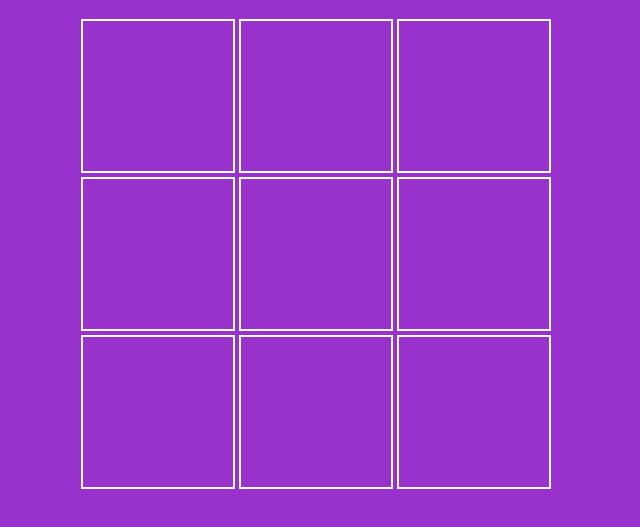
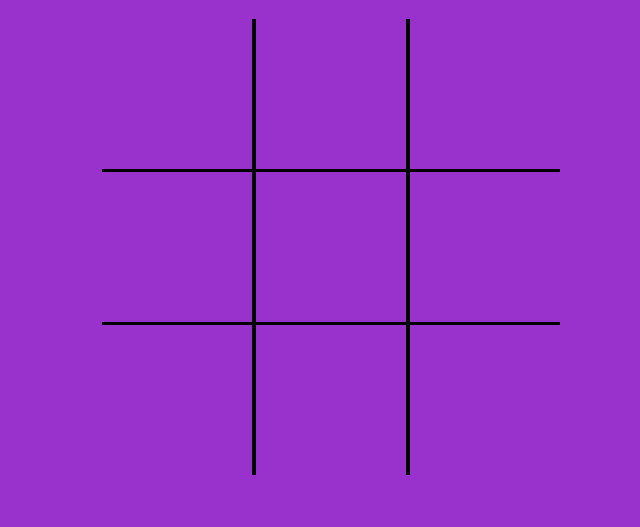
Before and after one commit to Kariston-Draconis/Sticks-And-Stones, a plain HTML site: page Sticks-And-Stones.html in a window 1280 px wide. Shown: the part 61-588 px from the top of the page, without its empty margins (309-949 px from the left). Drawn offline with Linux system fonts and the light colour scheme.

Commit message:
I made the grid better

```diff
--- a/sticksandstones.css
+++ b/sticksandstones.css
@@ -16,14 +16,19 @@ img {
 
 .row {
   margin: 0 auto;
-  width: 500px;
-  height: 158px;
+  width: 458px;
+  height: 153px;
+  background-color: black;
+}
+
+.row:last-child {
+  height: 150px;
 }
 
 .gridSquare {
   width: 150px;
   height: 150px;
-  border: 2px solid white;
   display: inline-block;
   position: relative;
+  background-color: darkorchid;
 }
```
